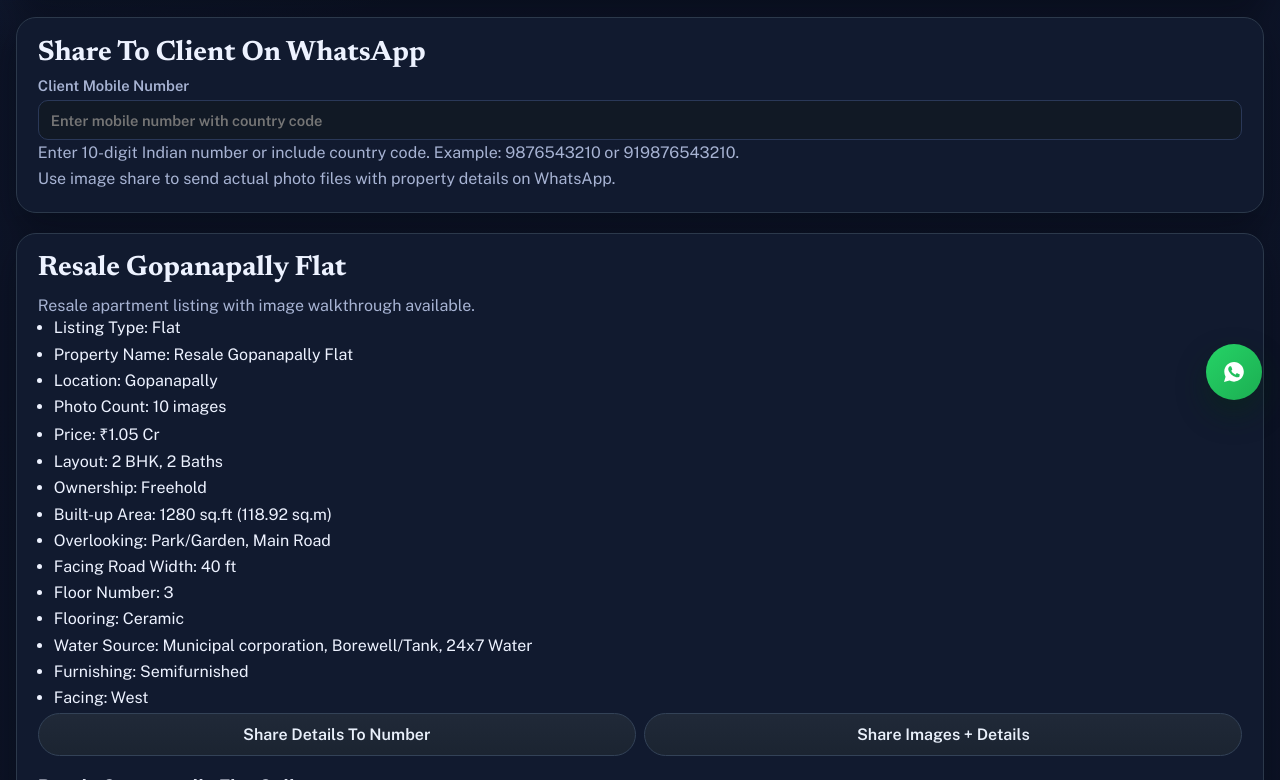
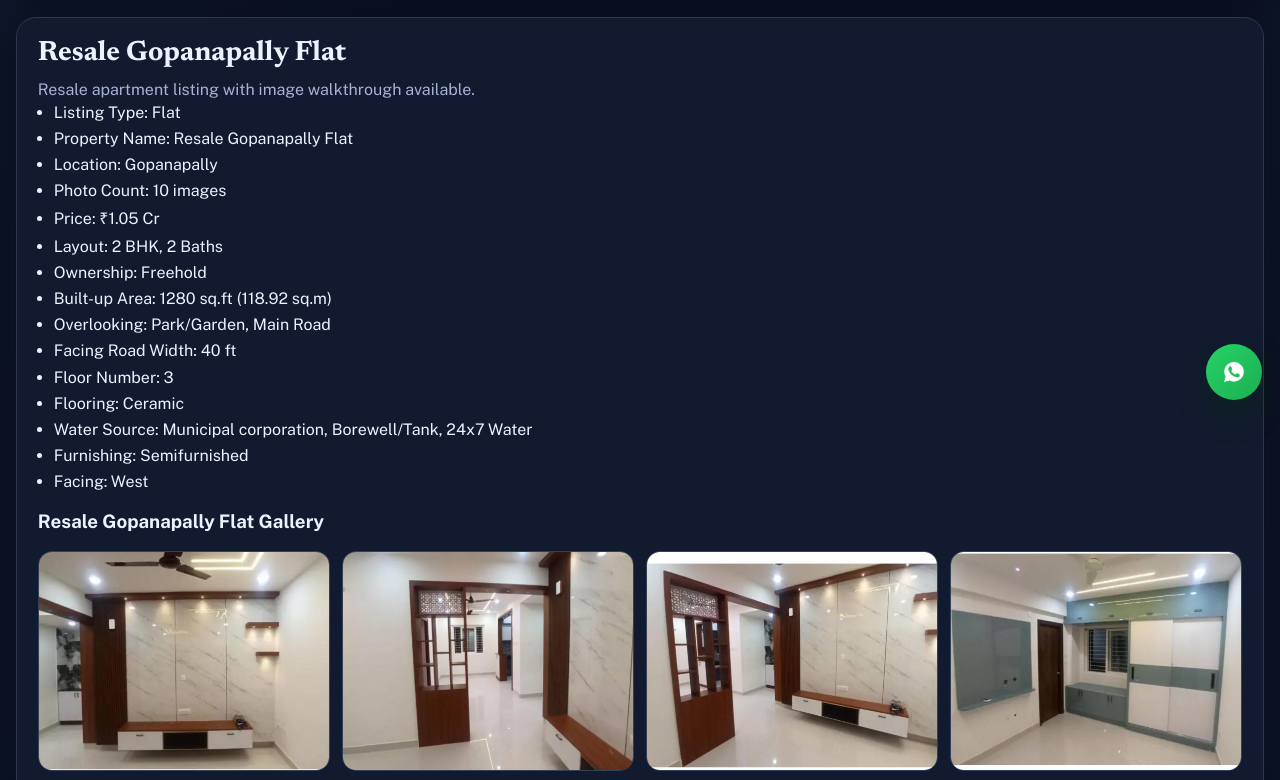
Before and after one commit to ganeshdasrla/Nestiva_Reality, a React (Vite) app: page /resale in a window 1280 px wide. Shown: the part 380-1160 px from the top of the page. Built offline with nearby package versions, Linux system fonts and the light colour scheme.

Commit message:
Updated Resale Tab details

```diff
--- a/src/components/SiteLayout.tsx
+++ b/src/components/SiteLayout.tsx
@@ -1,6 +1,6 @@
 import { useEffect, useState } from 'react'
 import { Link, NavLink, Outlet, useLocation } from 'react-router-dom'
-import { CONTACT_PHONE_DISPLAY, getWhatsAppLink } from '../constants'
+import { CONTACT_PHONE_DISPLAY, INSTAGRAM_HANDLE, INSTAGRAM_URL, getWhatsAppLink } from '../constants'
 
 type NavigationItem =
   | { kind: 'route'; to: string; label: string }
@@ -95,6 +95,12 @@
         <div className="container footer-inner">
           <div className="footer-brand">Sri Nestiva PropTech</div>
           <div className="footer-tagline">Curated Homes Across Hyderabad</div>
+          <div className="footer-tagline">
+            Instagram:{' '}
+            <a className="text-link" href={INSTAGRAM_URL} rel="noreferrer" target="_blank">
+              @{INSTAGRAM_HANDLE}
+            </a>
+          </div>
           <div className="footer-legal">
             Sri Nestiva PropTech is an independent real estate channel partner. All information is indicative and
             subject to verification.
--- a/src/constants.ts
+++ b/src/constants.ts
@@ -1,6 +1,8 @@
 export const CONTACT_PHONE_DISPLAY = '+91-8328697916'
 export const CONTACT_PHONE_E164 = '918328697916'
 export const CONTACT_EMAIL = 'connect@srinestivaproptech'
+export const INSTAGRAM_HANDLE = 'srinestivaproptech'
+export const INSTAGRAM_URL = `https://instagram.com/${INSTAGRAM_HANDLE}`
 
 export const WHATSAPP_NUMBER = CONTACT_PHONE_E164
 export const WHATSAPP_BASE_URL = `https://wa.me/${WHATSAPP_NUMBER}`
--- a/src/pages/ContactPage.tsx
+++ b/src/pages/ContactPage.tsx
@@ -4,6 +4,8 @@
 import {
   CONTACT_EMAIL,
   CONTACT_PHONE_DISPLAY,
+  INSTAGRAM_HANDLE,
+  INSTAGRAM_URL,
   getMailToLink,
   getSmsLink,
   getWhatsAppLink,
@@ -133,6 +135,12 @@
               Click to Chat
             </a>
           </div>
+          <div>
+            Instagram:{' '}
+            <a className="text-link" href={INSTAGRAM_URL} rel="noreferrer" target="_blank">
+              @{INSTAGRAM_HANDLE}
+            </a>
+          </div>
           <div>On submit, your email and SMS app will open with the enquiry details prefilled.</div>
           <div>Site Visits: Weekends (10 AM - 6 PM)</div>
         </div>
--- a/src/pages/ResalePage.tsx
+++ b/src/pages/ResalePage.tsx
@@ -15,7 +15,6 @@
 }
 
 export default function ResalePage() {
-  const [clientMobile, setClientMobile] = useState('')
   const [locationFilter, setLocationFilter] = useState('all')
   const [priceFilter, setPriceFilter] = useState('all')
   const [typeFilter, setTypeFilter] = useState('all')
@@ -77,55 +76,6 @@
     const typeMatch = typeFilter === 'all' || listing.type === typeFilter
     return locationMatch && priceMatch && typeMatch
   })
-
-  const normalizedMobile = useMemo(() => {
-    const digits = clientMobile.replace(/\D/g, '')
-    if (digits.length === 10) return `91${digits}`
-    if (digits.length === 11 && digits.startsWith('0')) return `91${digits.slice(1)}`
-    return digits
-  }, [clientMobile])
-
-  const canShare = normalizedMobile.length >= 12
-
-  const buildClientWhatsAppLink = (message: string) =>
-    `https://wa.me/${normalizedMobile}?text=${encodeURIComponent(message)}`
-
-  const buildListingDetailsMessage = (listing: ResaleListing) => `Hello, sharing resale details:
-Property: ${listing.title}
-Type: ${listing.type}
-Location: ${listing.location}
-Price: ${listing.price}
-${listing.details.join('\n')}`
-
-  const shareListingImages = async (listing: ResaleListing) => {
-    if (!navigator.share || !navigator.canShare) {
-      alert('Direct image sharing is supported on mobile browsers with Web Share.')
-      return
-    }
-
-    try {
-      const files = await Promise.all(
-        listing.images.map(async (image, index) => {
-          const response = await fetch(image)
-          const blob = await response.blob()
-          return new File([blob], `${listing.id}-${String(index + 1).padStart(2, '0')}.jpeg`, { type: blob.type || 'image/jpeg' })
-        }),
-      )
-
-      if (!navigator.canShare({ files })) {
-        alert('Your device does not support sharing image files to WhatsApp.')
-        return
-      }
-
-      await navigator.share({
-        title: listing.title,
-        text: buildListingDetailsMessage(listing),
-        files,
-      })
-    } catch {
-      alert('Unable to share image files. Please try again on a mobile browser.')
-    }
-  }
 
   const lightboxListing = lightboxListingId ? listings.find((listing) => listing.id === lightboxListingId) : undefined
 
@@ -212,24 +162,6 @@
         </div>
       </section>
 
-      <section className="section">
-        <h2 className="section-title">Share To Client On WhatsApp</h2>
-        <div className="form-row">
-          <label htmlFor="client-mobile">
-            Client Mobile Number
-            <input
-              id="client-mobile"
-              onChange={(event) => setClientMobile(event.target.value)}
-              placeholder="Enter mobile number with country code"
-              type="tel"
-              value={clientMobile}
-            />
-          </label>
-        </div>
-        <p className="form-note">Enter 10-digit Indian number or include country code. Example: 9876543210 or 919876543210.</p>
-        <p className="form-note">Use image share to send actual photo files with property details on WhatsApp.</p>
-      </section>
-
       {filteredListings.length === 0 ? (
         <section className="section">
           <p>No resale properties match the selected filters.</p>
@@ -249,20 +181,6 @@
                 <li key={detail}>{detail}</li>
               ))}
             </ul>
-
-            <div className="card-actions">
-              <a
-                className="button button-secondary"
-                href={canShare ? buildClientWhatsAppLink(buildListingDetailsMessage(listing)) : undefined}
-                rel="noreferrer"
-                target="_blank"
-              >
-                Share Details To Number
-              </a>
-              <button className="button button-secondary" onClick={() => shareListingImages(listing)} type="button">
-                Share Images + Details
-              </button>
-            </div>
 
             <h3>{listing.title} Gallery</h3>
             <div className="gallery">
```
